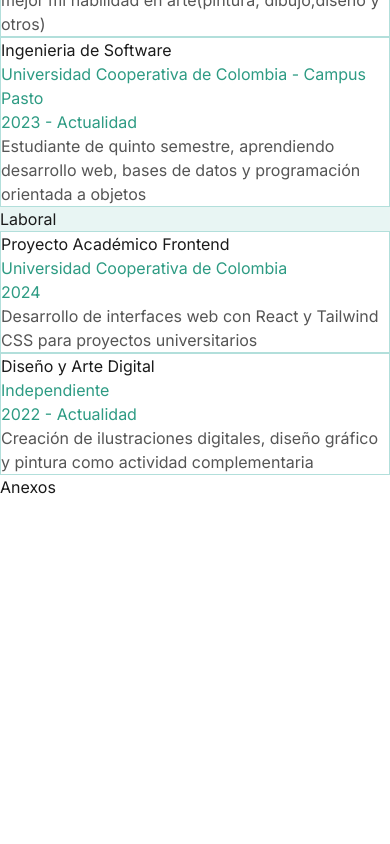
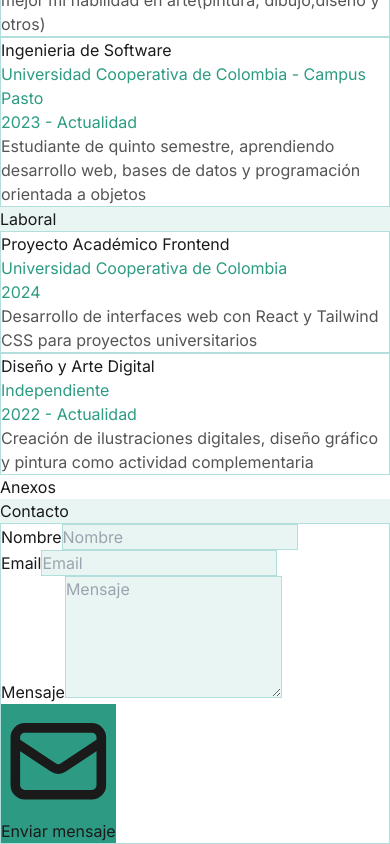
Before and after one commit to Yeraldin3139/portafolio, a Next.js app: page / in a window 390 px wide. Shown: the part 9012-9856 px from the top of the page. Before the commit the page ends 9511 px from the top, so only its background shows below. Built offline with nearby package versions, Linux system fonts and the light colour scheme.

Commit message:
Modifiacion Contact

```diff
--- a/components/Contact.tsx
+++ b/components/Contact.tsx
@@ -1,3 +1,162 @@
+"use client";
+
+import { useState } from "react";
+
 export default function Contact() {
-  return <div></div>;
+  const [formData, setFormData] = useState({
+    nombre: "",
+    email: "",
+    mensaje: "",
+  });
+  const [enviado, setEnviado] = useState(false);
+
+  const handleChange = (
+    e: React.ChangeEvent<HTMLInputElement | HTMLTextAreaElement>
+  ) => {
+    setFormData({ ...formData, [e.target.name]: e.target.value });
+  };
+
+  const handleSubmit = (e: React.MouseEvent<HTMLButtonElement>) => {
+    e.preventDefault();
+    if (!formData.nombre || !formData.email || !formData.mensaje) return;
+    setEnviado(true);
+    setFormData({ nombre: "", email: "", mensaje: "" });
+    setTimeout(() => setEnviado(false), 4000);
+  };
+
+  return (
+    <section
+      id="contacto"
+      className="py-20 px-6"
+      style={{ backgroundColor: "#E8F5F3" }}
+    >
+      <div className="max-w-6xl mx-auto">
+
+        {/* Título */}
+        <h2
+          className="text-3xl md:text-4xl font-extrabold mb-12"
+          style={{ color: "#1a1a1a" }}
+        >
+          Contacto
+        </h2>
+
+        {/* Formulario */}
+        <div
+          className="w-full max-w-2xl rounded-2xl p-8 shadow-sm"
+          style={{ border: "1.5px solid #B2DFDB", backgroundColor: "#ffffff" }}
+        >
+
+          {/* Mensaje de éxito */}
+          {enviado && (
+            <div
+              className="mb-6 px-4 py-3 rounded-xl text-sm font-medium"
+              style={{ backgroundColor: "#B2DFDB", color: "#1B6B5A" }}
+            >
+              ✅ ¡Mensaje enviado correctamente!
+            </div>
+          )}
+
+          {/* Nombre */}
+          <div className="mb-5">
+            <label
+              className="block text-sm font-semibold mb-2"
+              style={{ color: "#1a1a1a" }}
+            >
+              Nombre
+            </label>
+            <input
+              type="text"
+              name="nombre"
+              value={formData.nombre}
+              onChange={handleChange}
+              placeholder="Nombre"
+              className="w-full px-4 py-3 rounded-xl text-sm outline-none transition-all duration-200"
+              style={{
+                border: "1.5px solid #B2DFDB",
+                backgroundColor: "#E8F5F3",
+                color: "#1a1a1a",
+              }}
+              onFocus={(e) => (e.target.style.borderColor = "#2D9B83")}
+              onBlur={(e) => (e.target.style.borderColor = "#B2DFDB")}
+            />
+          </div>
+
+          {/* Email */}
+          <div className="mb-5">
+            <label
+              className="block text-sm font-semibold mb-2"
+              style={{ color: "#1a1a1a" }}
+            >
+              Email
+            </label>
+            <input
+              type="email"
+              name="email"
+              value={formData.email}
+              onChange={handleChange}
+              placeholder="Email"
+              className="w-full px-4 py-3 rounded-xl text-sm outline-none transition-all duration-200"
+              style={{
+                border: "1.5px solid #B2DFDB",
+                backgroundColor: "#E8F5F3",
+                color: "#1a1a1a",
+              }}
+              onFocus={(e) => (e.target.style.borderColor = "#2D9B83")}
+              onBlur={(e) => (e.target.style.borderColor = "#B2DFDB")}
+            />
+          </div>
+
+          {/* Mensaje */}
+          <div className="mb-8">
+            <label
+              className="block text-sm font-semibold mb-2"
+              style={{ color: "#1a1a1a" }}
+            >
+              Mensaje
+            </label>
+            <textarea
+              name="mensaje"
+              value={formData.mensaje}
+              onChange={handleChange}
+              placeholder="Mensaje"
+              rows={5}
+              className="w-full px-4 py-3 rounded-xl text-sm outline-none transition-all duration-200 resize-none"
+              style={{
+                border: "1.5px solid #B2DFDB",
+                backgroundColor: "#E8F5F3",
+                color: "#1a1a1a",
+              }}
+              onFocus={(e) => (e.target.style.borderColor = "#2D9B83")}
+              onBlur={(e) => (e.target.style.borderColor = "#B2DFDB")}
+            />
+          </div>
+
+          {/* Botón enviar */}
+          <button
+            onClick={handleSubmit}
+            className="flex items-center gap-2 px-6 py-3 rounded-xl text-white
+                       text-sm font-semibold transition-all duration-200 hover:opacity-90 hover:scale-105"
+            style={{ backgroundColor: "#2D9B83" }}
+          >
+            <svg
+              xmlns="http://www.w3.org/2000/svg"
+              className="w-4 h-4"
+              fill="none"
+              viewBox="0 0 24 24"
+              stroke="currentColor"
+            >
+              <path
+                strokeLinecap="round"
+                strokeLinejoin="round"
+                strokeWidth={2}
+                d="M3 8l7.89 5.26a2 2 0 002.22 0L21 8M5 19h14a2 2 0 002-2V7a2 2 0 00-2-2H5a2 2 0 00-2 2v10a2 2 0 002 2z"
+              />
+            </svg>
+            Enviar mensaje
+          </button>
+
+        </div>
+      </div>
+    </section>
+  );
 }
```
